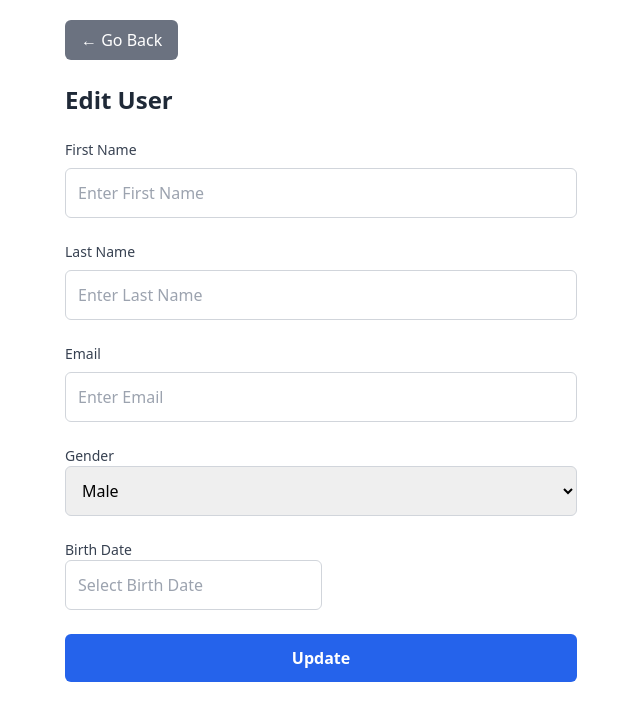
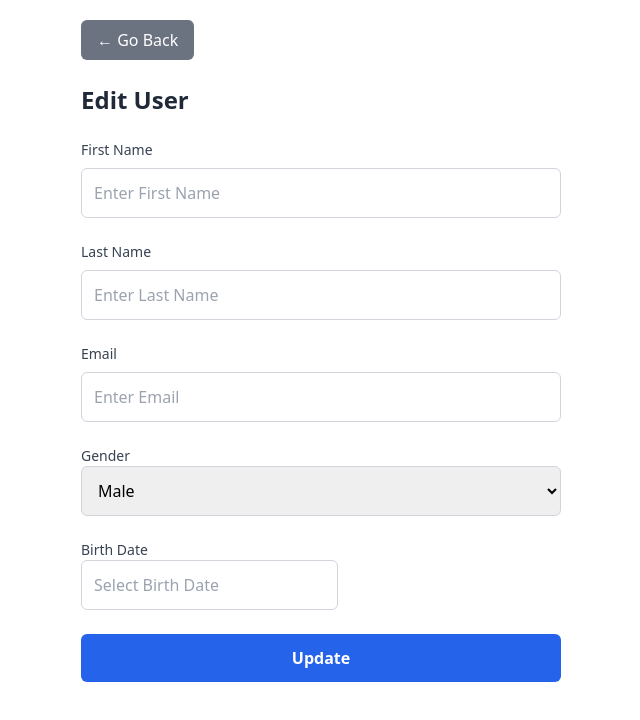
Before and after one commit to NomanSipai/urbanlyfe-task, a React (Vite) app: page /users/edit/1 in a window 1280 px wide. Shown: the top 720 px of the page, without its empty margins (319-959 px from the left). Built offline with nearby package versions, Linux system fonts and the light colour scheme; no server answers.

Commit message:
gives padding

```diff
--- a/src/pages/CreateOrEditUser.jsx
+++ b/src/pages/CreateOrEditUser.jsx
@@ -66,7 +66,7 @@ const CreateOrEditPage = () => {
   };
 
   return (
-    <div className="max-w-lg mx-auto py-5">
+    <div className="max-w-lg mx-auto py-5 px-4 container">
       <button
         onClick={() => navigate(-1)}
         className="mb-6 px-4 py-2 bg-gray-500 text-white rounded-md hover:bg-gray-600">
--- a/src/pages/Table.jsx
+++ b/src/pages/Table.jsx
@@ -325,7 +325,7 @@ const Table = () => {
   const totalPages = Math.ceil(totalUsers / pageSize);
 
   return (
-    <section className="bg-gray-50 p-3 sm:p-5">
+    <section className="bg-gray-50 container mx-auto p-3 sm:p-5">
       <DeleteModal
         isOpen={isDeleteModal}
         onConfirm={handleDeleteUser}
--- a/src/pages/ViewUser.jsx
+++ b/src/pages/ViewUser.jsx
@@ -43,7 +43,7 @@ const ViewUser = () => {
   };
 
   return (
-    <div className="max-w-2xl mx-auto py-5">
+    <div className="max-w-2xl container px-4 mx-auto py-5">
       <button
         onClick={() => navigate(-1)}
         className="mb-6 px-4 py-2 bg-gray-500 text-white rounded-md hover:bg-gray-600">
```
